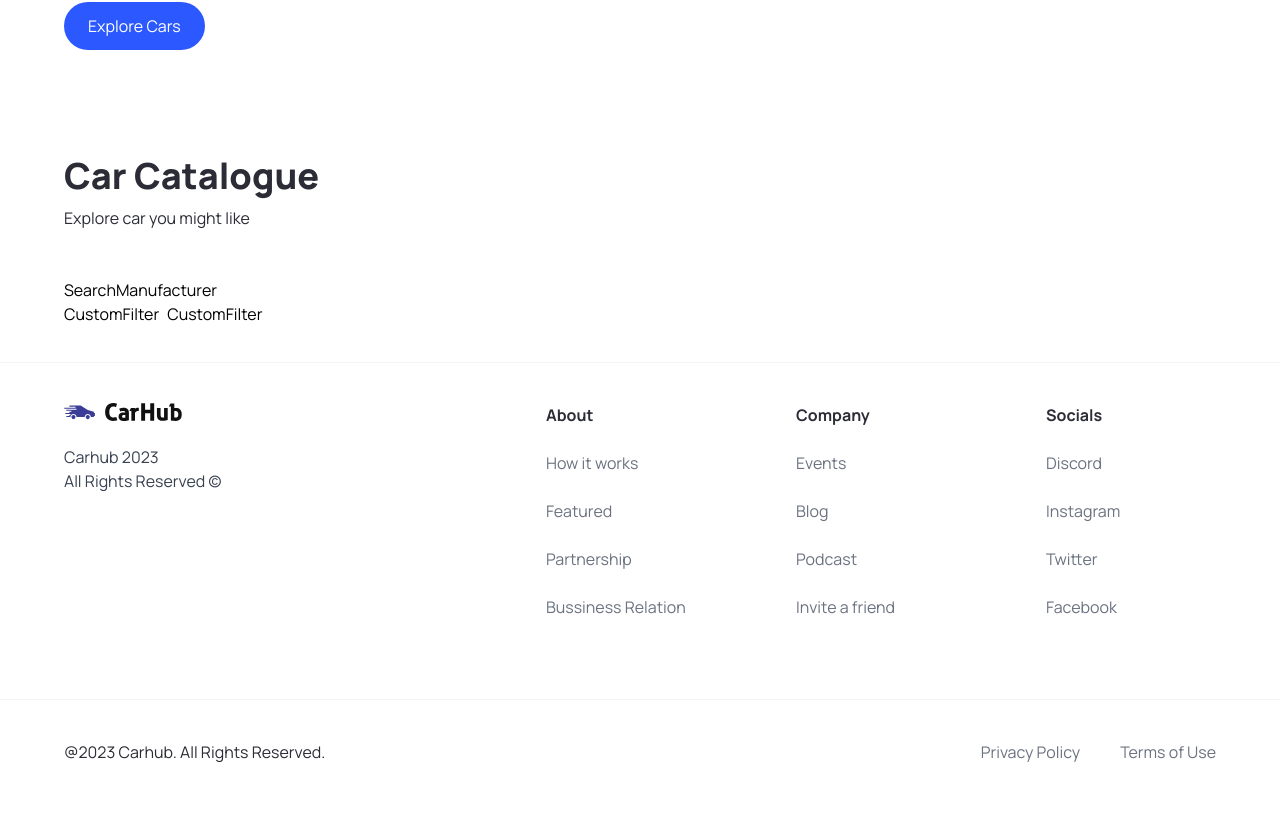
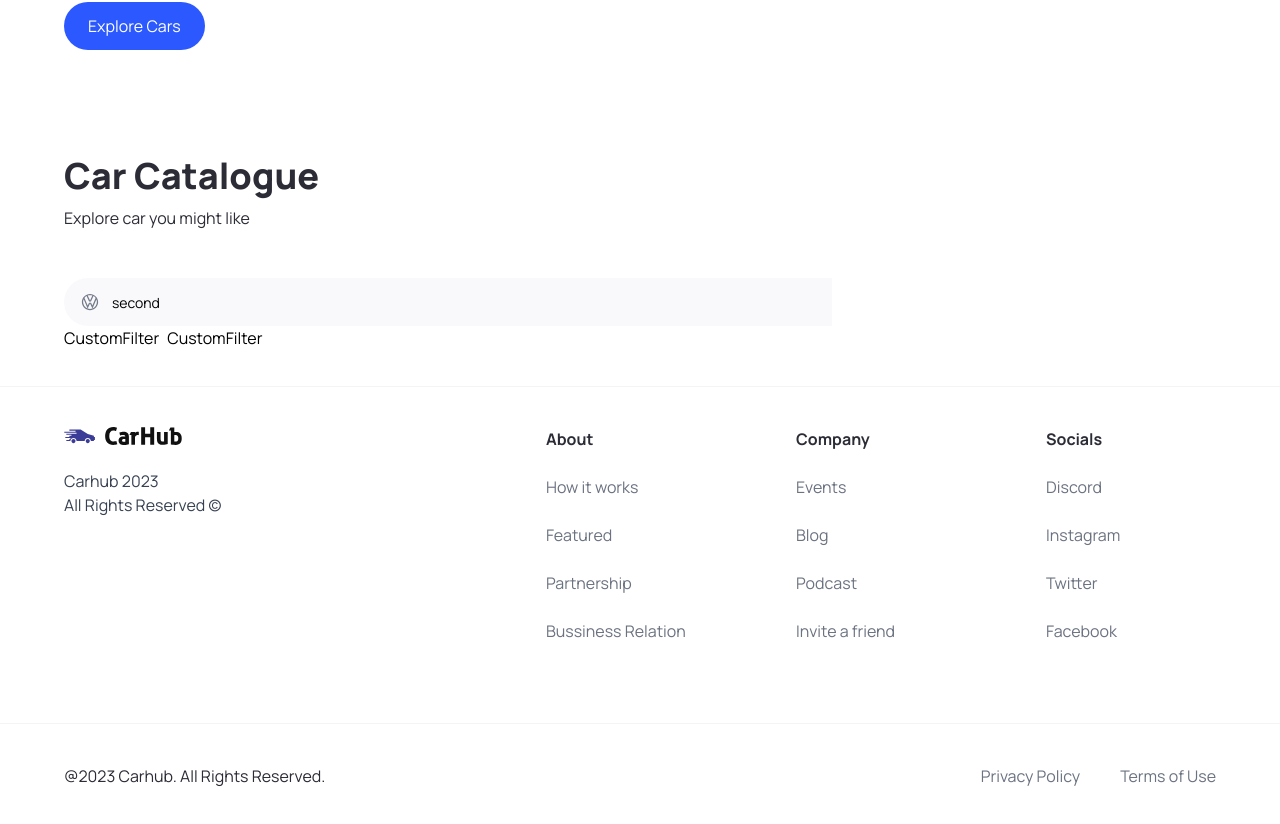
Before and after one commit to Luis0251/shop-cart, a Next.js app: page / in a window 1280 px wide. Shown: the part 708-1532 px from the top of the page. Built offline with nearby package versions, Linux system fonts and the light colour scheme.

Commit message:
feature:complete component Search Manufacturer

```diff
--- a/components/SearchManufacturer.tsx
+++ b/components/SearchManufacturer.tsx
@@ -1,7 +1,76 @@
-import React from 'react'
-import { CustomManufacturerProps } from '@/types'
-export const SearchManufacturer = ({manufacturer, setManufacturer}:CustomManufacturerProps) => {
+"use client";
+import React, { useState, Fragment } from "react";
+import Image from "next/image";
+import { Combobox, Transition } from "@headlessui/react";
+import { CustomManufacturerProps } from "@/types";
+import { manufacturers } from "@/constans";
+export const SearchManufacturer = ({
+  manufacturer,
+  setManufacturer,
+}: CustomManufacturerProps) => {
+  const [query, setQuery] = useState("");
+  const filteredManufactures =
+    query === ""
+      ? manufacturers
+      : manufacturers.filter((item) =>
+          item.toLowerCase().replace(/\s+/g,"").includes(query.toLowerCase().replace(/\s+/g,""))
+        );
   return (
-    <div>SearchManufacturer</div>
-  )
-}
+    <div className="search-manufacturer">
+      <Combobox value={manufacturer} onChange={setManufacturer}>
+        <div className="relative w-full">
+          <Combobox.Button className="absolute top-[14px]">
+            <Image
+              src="/car-logo.svg"
+              width={20}
+              height={20}
+              className="ml-4"
+              alt="Car Logo"
+            />
+          </Combobox.Button>
+          <Combobox.Input
+            className="search-manufacturer__input"
+            placeholder="volkswagen"
+            displayValue={(manufacturer: string) => manufacturer}
+            onChange={(e) => setQuery(e.target.value)}
+          />
+          <Transition
+            as={Fragment}
+            leave="transition ease-in duration-100"
+            leaveFrom="opacity-100"
+            leaveTo="opacity-0"
+            afterLeave={() => setQuery("")}
+          >
+            <Combobox.Options>
+              {
+                filteredManufactures.map((item)=>(
+                  <Combobox.Option key={item}
+                  className={({active})=>`
+                  relative search-manufacturer__option
+                  ${active?'bg-primary-blue text-white' : 'text-gray-900' }
+                  `}
+                  value={item}
+                  >
+                     {({selected,active}) => (
+                      <>
+                       <span className={`block truncate ${selected ? "font-medium" : "font-normal"}`}>
+                          {item}
+                        </span>
+
+                        {/* Show an active blue background color if the option is selected */}
+                        {selected ? (
+                          <span className={`absolute inset-y-0 left-0 flex items-center pl-3 ${active? "text-white": "text-pribg-primary-purple"}`}
+                          ></span>
+                        ) : null}
+                      </>
+                     )}
+                  </Combobox.Option>
+                ))
+                }
+            </Combobox.Options>
+          </Transition>
+        </div>
+      </Combobox>
+    </div>
+  );
+};
--- a/package.json
+++ b/package.json
@@ -9,6 +9,7 @@
     "lint": "next lint"
   },
   "dependencies": {
+    "@headlessui/react": "^1.7.15",
     "@types/node": "20.3.1",
     "@types/react": "18.2.12",
     "@types/react-dom": "18.2.5",
```
Also changed, not shown: 1 other file (tests, documents, lock files or other folders).
